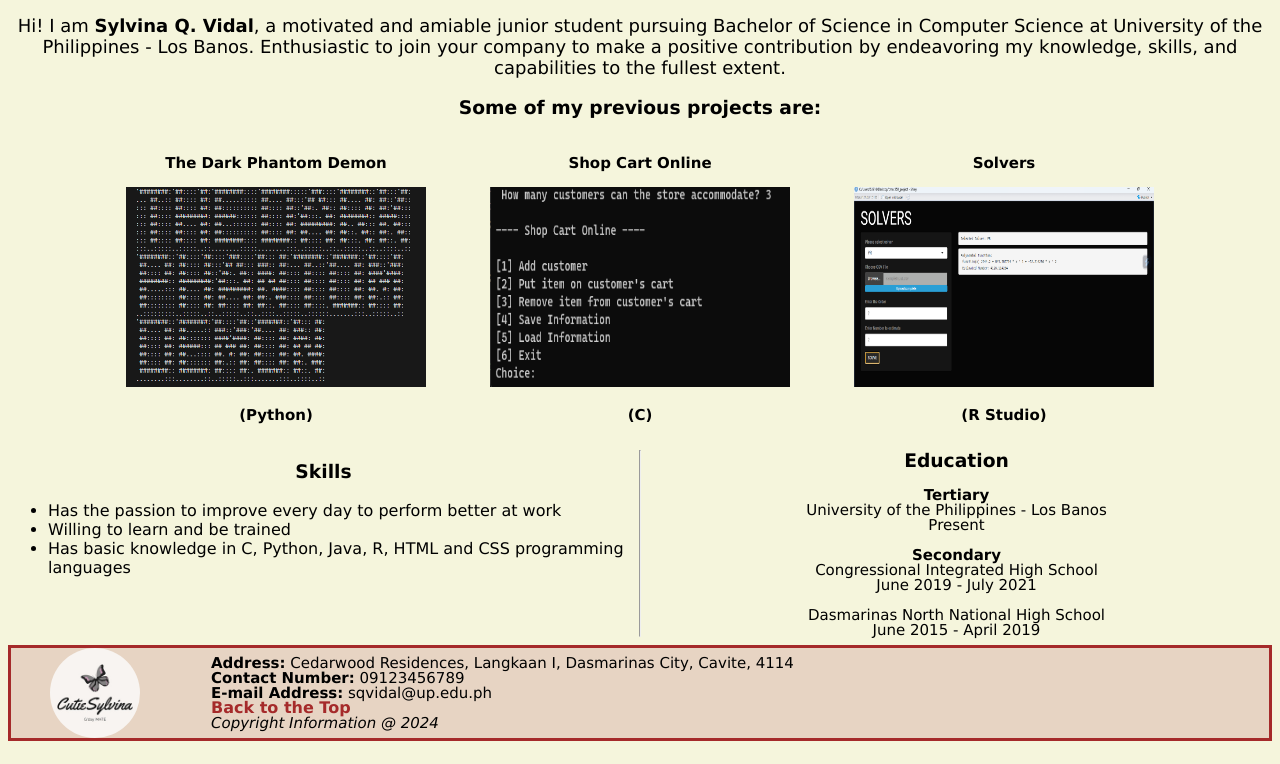
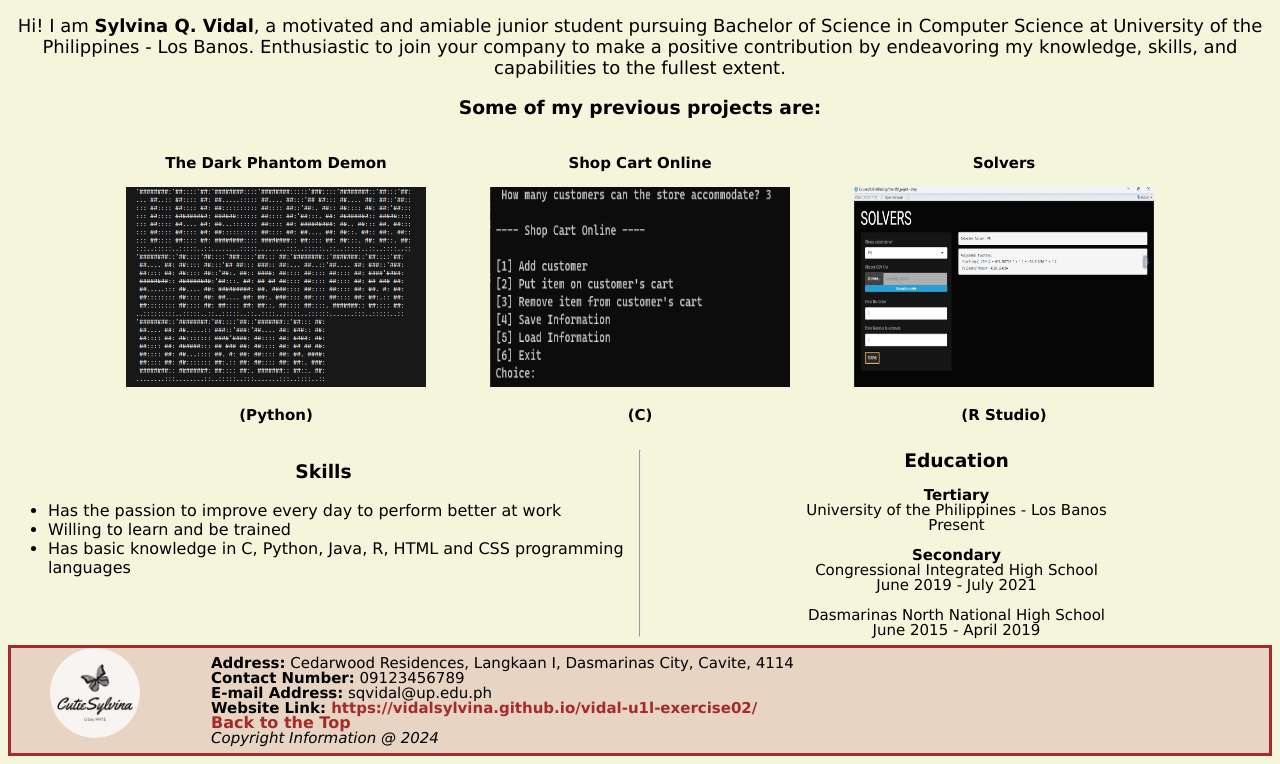
Before and after one commit to vidalSylvina/vidal-u1l-exercise02, a plain HTML site: page index.html in a window 1280 px wide. Shown: the part 629-1393 px from the top of the page. Drawn offline with Linux system fonts and the light colour scheme.

Commit message:
chore: added the website link in the footer

```diff
--- a/index.html
+++ b/index.html
@@ -83,6 +83,7 @@
                 <p><b>Address:</b> Cedarwood Residences, Langkaan I, Dasmarinas City, Cavite, 4114</>
                 <p><b>Contact Number:</b> 09123456789</p>
                 <p><b>E-mail Address:</b> sqvidal@up.edu.ph</p>
+                <p><b>Website Link: <a href="https://vidalsylvina.github.io/vidal-u1l-exercise02/">https://vidalsylvina.github.io/vidal-u1l-exercise02/</a></b></p>
                 <a href="#head"><b>Back to the Top</b></a>
                 <p><em>Copyright Information @ 2024</em></p>
             </div>
```
